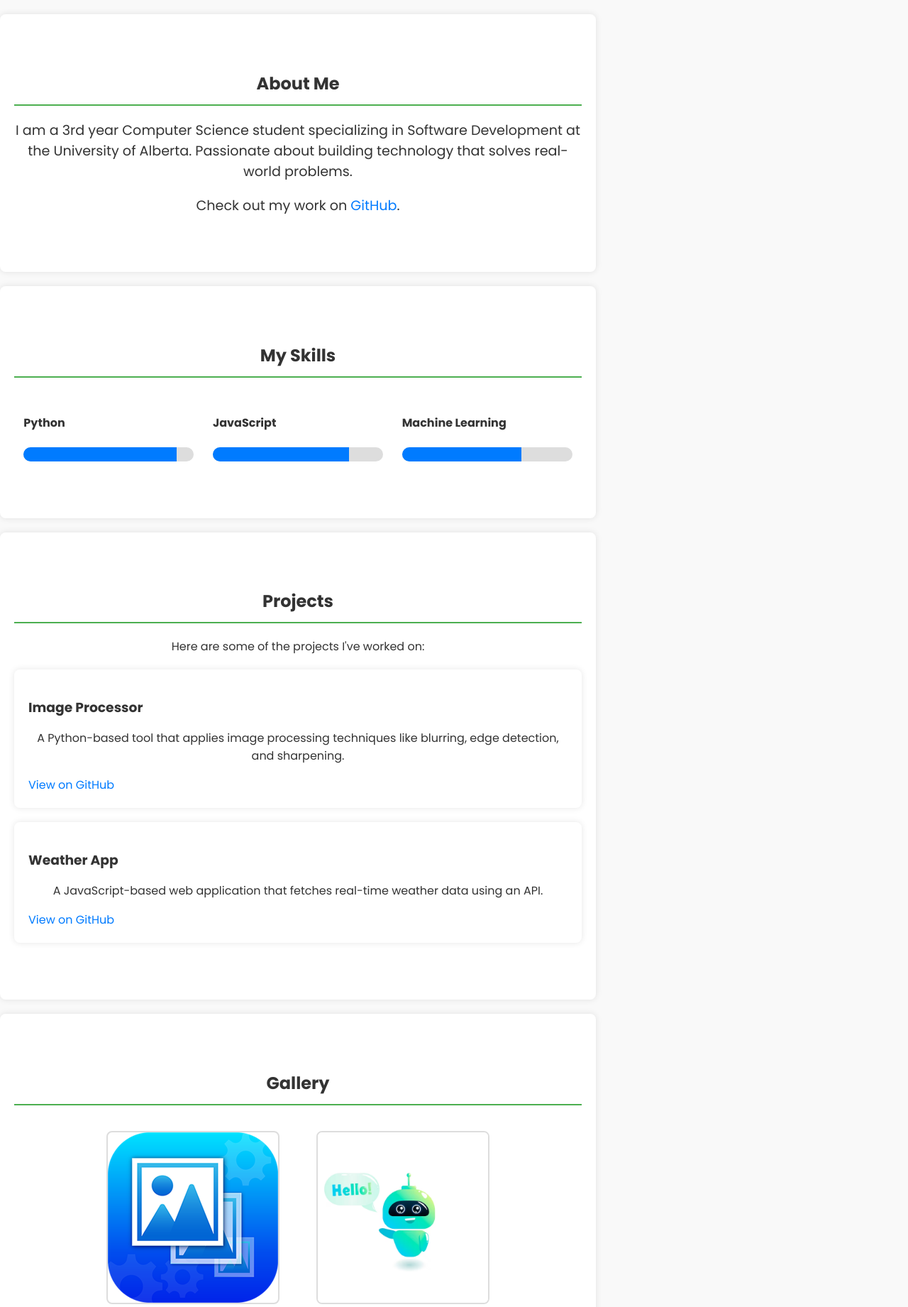
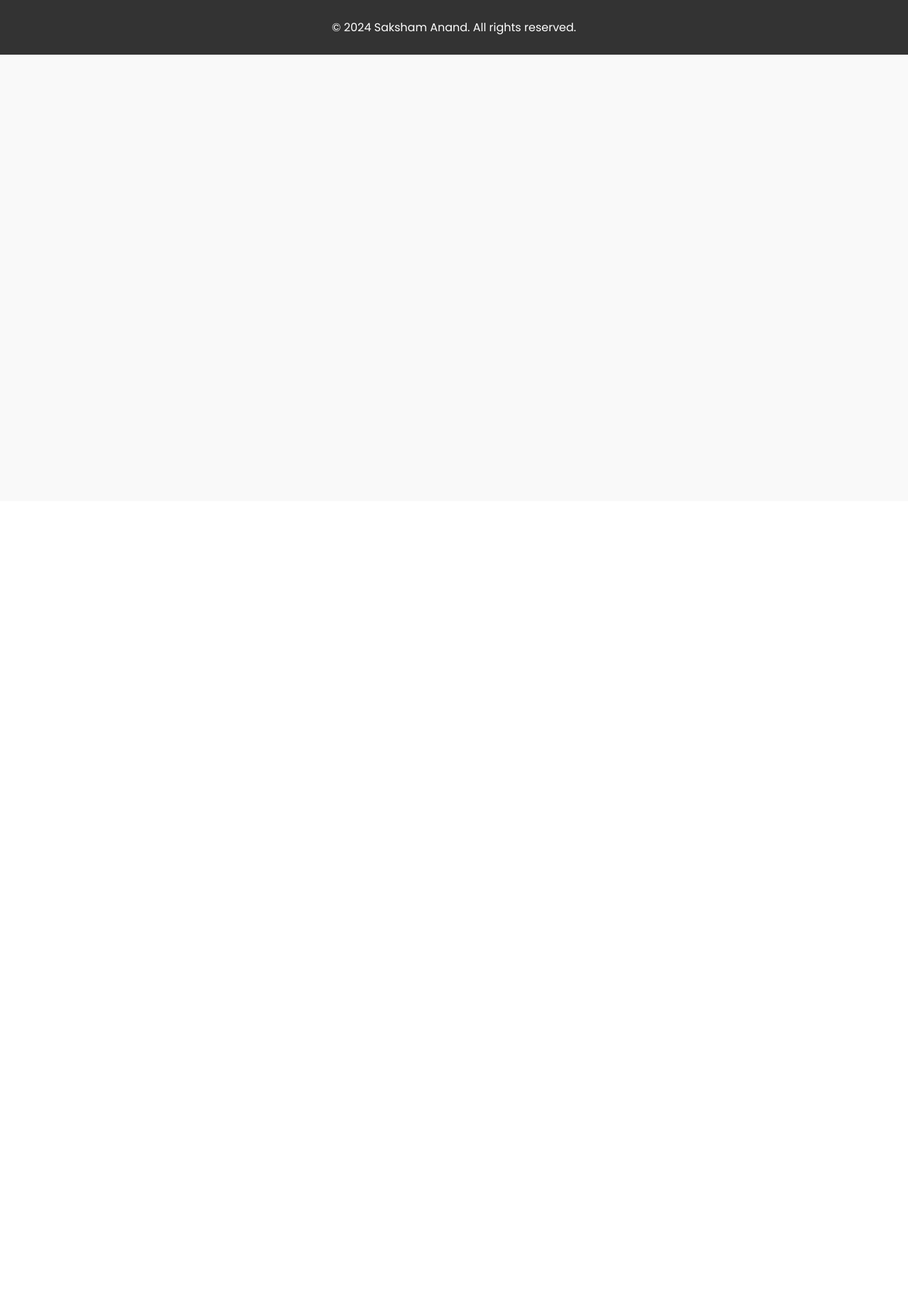
Before and after one commit to Saksham186/My-site, a Flask app: page / in a window 1280 px wide. Shown: the part 94-1935 px from the top of the page at 71% size. After the commit the page ends 171 px from the top, so only its background shows below. Run offline with Flask 3, Linux system fonts and the light colour scheme.

Commit message:
Update index.html

```diff
--- a/templates/index.html
+++ b/templates/index.html
@@ -49,12 +49,11 @@
             color: var(--header-text);
             padding: 10px 0;
             text-align: center;
-            position: sticky; /* Change to sticky */
-            top: 0; /* Pin to the top */
+            position: sticky;
+            top: 0;
             z-index: 1000;
             transition: background-color 0.3s, color 0.3s;
         }
-
 
         nav ul {
             list-style-type: none;
@@ -96,7 +95,7 @@
 
         section {
             padding: 100px 20px 60px;
-            margin-top: -60px;
+            scroll-margin-top: 80px; /* Adjusts section position when using sticky header */
         }
 
         #about, #contact, #gallery, #projects, #blog, #services, #skills, #testimonials {
@@ -142,10 +141,6 @@
             max-width: 800px;
             border-radius: 8px;
             transition: background-color 0.3s, box-shadow 0.3s;
-        }
-
-        .project-item h3, .testimonial h3 {
-            margin-bottom: 10px;
         }
 
         .skills {
@@ -221,21 +216,15 @@
                 margin: 5px 0;
             }
             .image-container img {
-                width: 80%; /* Resize images to fit the mobile screen */
+                width: 80%;
             }
             .skills .skill {
-                width: 100%; /* Full width for skill bars */
+                width: 100%;
                 margin: 10px 0;
-            }
-            header h1 {
-                font-size: 1.5em; /* Adjust font size */
-            }
-            #theme-toggle {
-                font-size: 1em;
             }
             section {
                 padding: 120px 10px 60px;
-                margin-top: -80px;
+                scroll-margin-top: 100px;
             }
             h1, h2 {
                 font-size: 1.5em;
@@ -244,7 +233,6 @@
                 font-size: 1em;
             }
         }
-
     </style>
 </head>
 
@@ -260,79 +248,13 @@
                 <li><a href="#testimonials">Testimonials</a></li>
                 <li><a href="#contact">Contact</a></li>
                 <li>
-                    <!-- Toggle Switch -->
                     <button id="theme-toggle" aria-label="Toggle Dark Mode">🌙</button>
                 </li>
             </ul>
         </nav>
     </header>
 
-    <section id="about">
-        <h2>About Me</h2>
-        <p>I am a 3rd year Computer Science student specializing in Software Development at the University of Alberta. Passionate about building technology that solves real-world problems.</p>
-        <p>Check out my work on <a href="https://github.com/your-github-username" target="_blank">GitHub</a>.</p>
-    </section>
-
-    <section id="skills">
-        <h2>My Skills</h2>
-        <div class="skills">
-            <div class="skill">
-                <h4>Python</h4>
-                <div class="skill-bar">
-                    <div class="skill-bar-fill" style="width: 90%;"></div>
-                </div>
-            </div>
-            <div class="skill">
-                <h4>JavaScript</h4>
-                <div class="skill-bar">
-                    <div class="skill-bar-fill" style="width: 80%;"></div>
-                </div>
-            </div>
-            <div class="skill">
-                <h4>Machine Learning</h4>
-                <div class="skill-bar">
-                    <div class="skill-bar-fill" style="width: 70%;"></div>
-                </div>
-            </div>
-        </div>
-    </section>
-
-    <section id="projects">
-        <h2>Projects</h2>
-        <p>Here are some of the projects I've worked on:</p>
-        <div class="project-item">
-            <h3>Image Processor</h3>
-            <p>A Python-based tool that applies image processing techniques like blurring, edge detection, and sharpening.</p>
-            <a href="https://github.com/your-github-username/image-processor" target="_blank">View on GitHub</a>
-        </div>
-        <div class="project-item">
-            <h3>Weather App</h3>
-            <p>A JavaScript-based web application that fetches real-time weather data using an API.</p>
-            <a href="https://github.com/your-github-username/weather-app" target="_blank">View on GitHub</a>
-        </div>
-    </section>
-
-    <section id="gallery">
-        <h2>Gallery</h2>
-        <div class="image-container">
-            <img src="../static/tech1.jpg" alt="Tech Image 1">
-            <img src="../static/tech2.jpg" alt="Tech Image 2">
-            <img src="../static/tech3.jpg" alt="Tech Image 3">
-        </div>
-    </section>
-
-    <section id="testimonials">
-        <h2>Testimonials</h2>
-        <div class="testimonial">
-            <h3>Client Name</h3>
-            <p>"Saksham did an excellent job on our project! Highly recommend."</p>
-        </div>
-    </section>
-
-    <section id="contact">
-        <h2>Contact Me</h2>
-        <p>You can reach me via email at sakshamanand@example.com</p>
-    </section>
+    <!-- Content Sections as before -->
 
     <footer>
         <p>&copy; 2024 Saksham Anand. All rights reserved.</p>
@@ -343,13 +265,13 @@
         const body = document.body;
 
         themeToggle.addEventListener('click', () => {
-            const currentTheme = body.getAttribute('data-theme');
+            const currentTheme = body.getAttribute('data-theme') || 'light';
             if (currentTheme === 'dark') {
                 body.setAttribute('data-theme', 'light');
-                themeToggle.innerHTML = '🌙'; // Moon icon for light mode
+                themeToggle.innerHTML = '🌙';
             } else {
                 body.setAttribute('data-theme', 'dark');
-                themeToggle.innerHTML = '🌞'; // Sun icon for dark mode
+                themeToggle.innerHTML = '🌞';
             }
         });
     </script>
```
